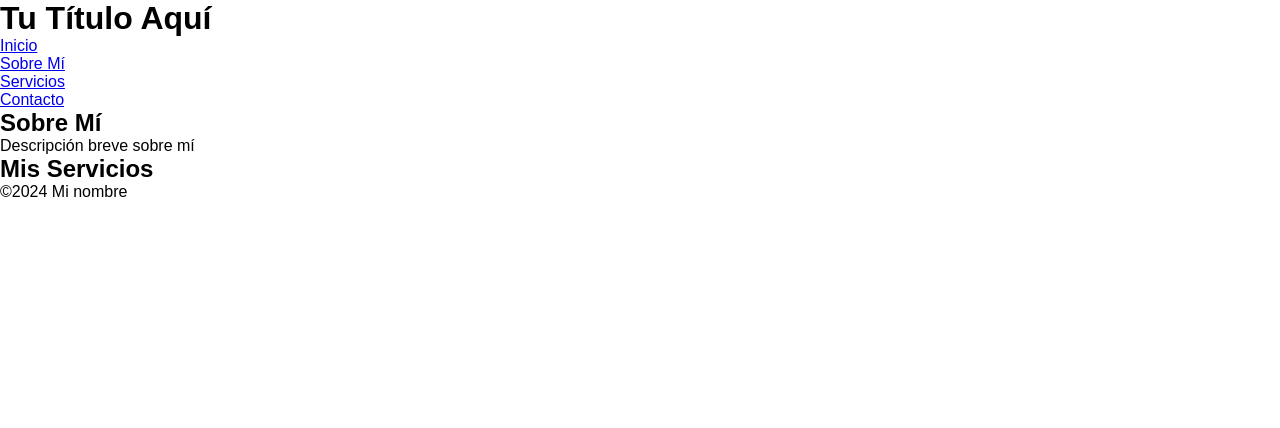
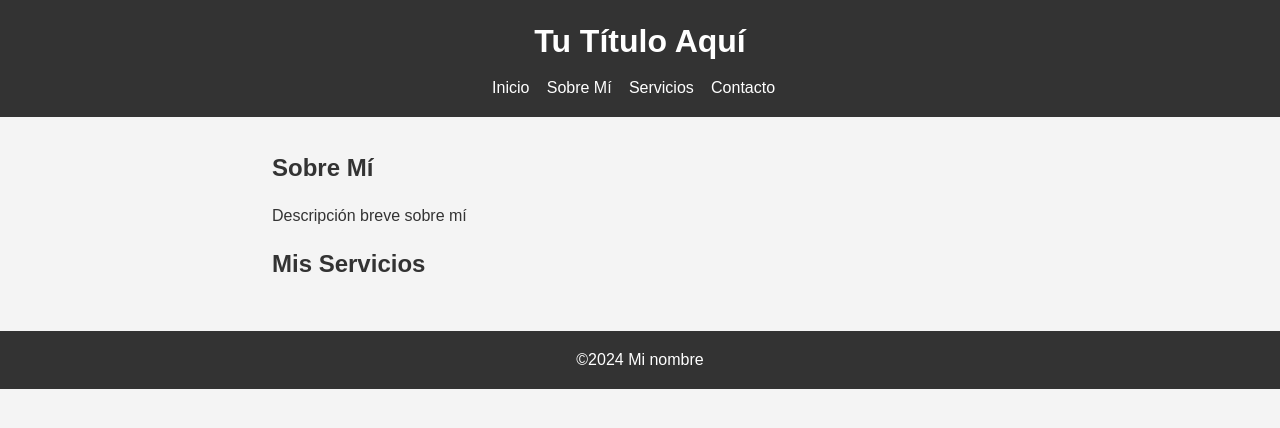
Before and after one commit to MariCarolina/css1, a plain HTML site: page index.html in a window 1280 px wide. Drawn offline with Linux system fonts and the light colour scheme.

Commit message:
casi acabo commit

```diff
--- a/index.html
+++ b/index.html
@@ -9,20 +9,21 @@
 </head>
 
 <body>
-    <header class="main-header">
+    <header id="main-header">
         <h1 class="header-title">Tu Título Aquí</h1>
         <nav id="main-nav">
             <ul class="nav-list">
-                <li class="nav-item"><a href="nav-link">Inicio</a></li>
-                <li class="nav-item"><a href="nav-link">Sobre Mí</a></li>
-                <li class="nav-item"><a href="nav-link">Servicios</a></li>
-                <li class="nav-item"><a href="nav-link">Contacto</a></li>
+                <li class="nav-item"><a href="#" class="nav-link">Inicio</a></li>
+                <li class="nav-item"><a href="#" class="nav-link">Sobre Mí</a></li>
+                <li class="nav-item"><a href="#" class="nav-link">Servicios</a></li>
+                <li class="nav-item"><a href="#" class="nav-link">Contacto</a></li>
             </ul>
         </nav>
     </header>
+
     <main id="main-content">
         <section class="about-me">
-            <h2 class="sectio-title">Sobre Mí</h2>
+            <h2 class="section-title">Sobre Mí</h2>
             <p class="section-text">Descripción breve sobre mí</p>
         </section>
         <section class="my-services">
--- a/styles.css
+++ b/styles.css
@@ -1,11 +1,72 @@
 /*Reset márgenes y rellenos*/
 * {
-    margin:0;
+    margin: 0;
     padding: 0;
     box-sizing: border-box;
 }
+
 /*Estilos del Body*/
-body{
+body {
     font-family: Arial, Helvetica, sans-serif;
+    line-height: 1.6;
+    background-color: #f4f4f4;
+    color: #333;
+}
+
+/*Estilos del encabezado*/
+#main-header {
+    background-color: #333;
+    color: #fff;
+    padding: 1rem;
+    text-align: center;
+}
+
+.header-title {
+    margin-bottom: .5rem;
+}
+
+/*Eliminacion de puntos de lista- del menu de navegacion*/
+#main-nav .nav-list {
+    list-style: none;
+    padding: 0;
+}
+
+.nav-item {
+    display: inline;
+    margin-right: .8rem;
+}
+
+.nav-link {
+    color: #fff;
+    text-decoration: none;
+}
+
+/*Estilos del contenido principal*/
+#main-content {
+    padding: 2rem;
+    max-width: 800px;
+    margin: 0 auto;
+}
+
+.section-title {
+    color: #333;
+    margin-bottom: 1rem;
+}
+
+.section-text {
+    margin-bottom: 1rem;
+}
+
+/*Estilo del pie de pagina*/
+#main-footer {
+    background-color: #333;
+    color: #fff;
+    text-align: center;
+    padding: 1rem;
+    width: 100%;
+}
+
+.footer-text{
+    margin: 0;
 
 }
```
